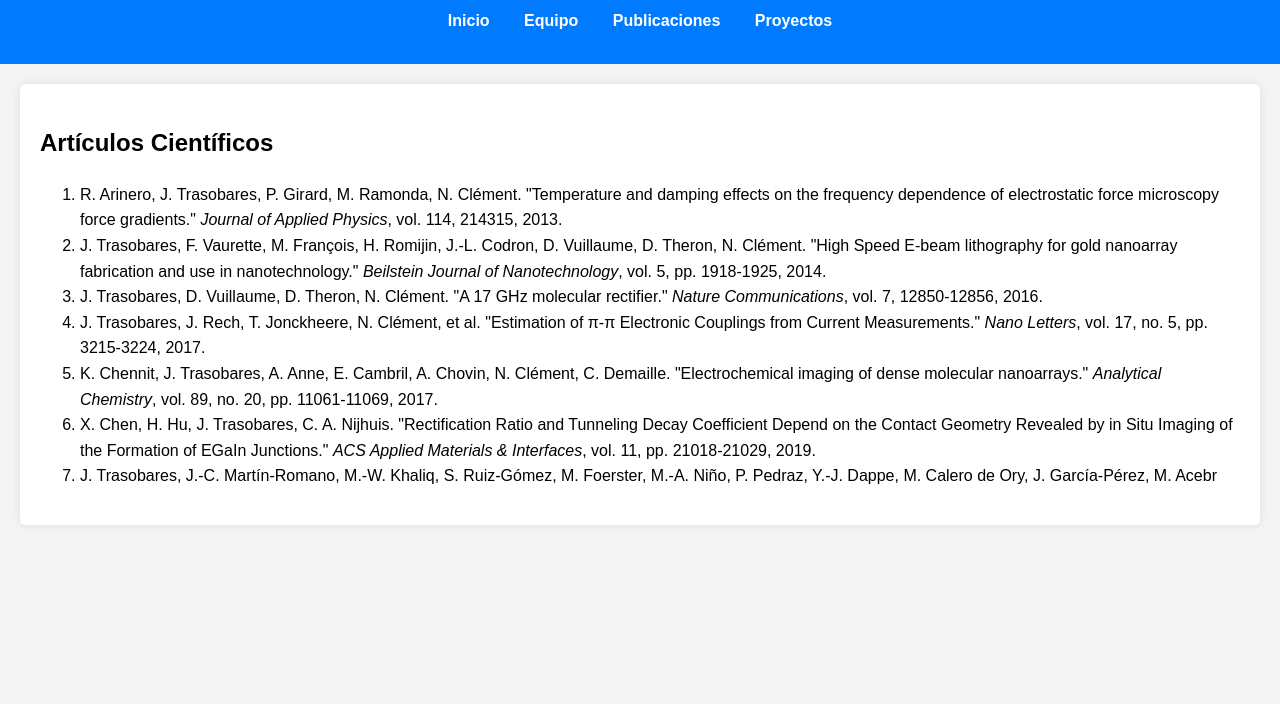
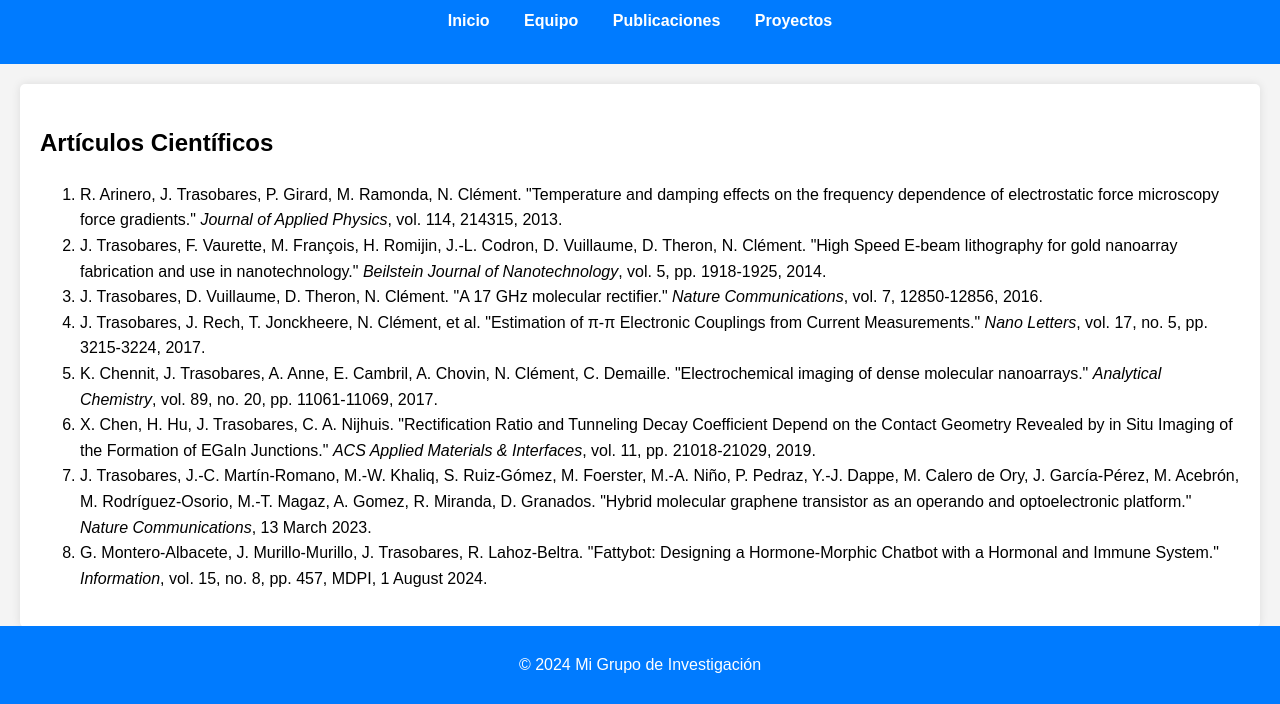
Before and after one commit to jtrasoba/chibs, a plain HTML site: page publicaciones.html in a window 1280 px wide. Shown: the part 96-800 px from the top of the page. Drawn offline with Linux system fonts and the light colour scheme.

Commit message:
Update publicaciones.html

```diff
--- a/publicaciones.html
+++ b/publicaciones.html
@@ -26,4 +26,13 @@
             <li>J. Trasobares, J. Rech, T. Jonckheere, N. Clément, et al. "Estimation of π-π Electronic Couplings from Current Measurements." <em>Nano Letters</em>, vol. 17, no. 5, pp. 3215-3224, 2017.</li>
             <li>K. Chennit, J. Trasobares, A. Anne, E. Cambril, A. Chovin, N. Clément, C. Demaille. "Electrochemical imaging of dense molecular nanoarrays." <em>Analytical Chemistry</em>, vol. 89, no. 20, pp. 11061-11069, 2017.</li>
             <li>X. Chen, H. Hu, J. Trasobares, C. A. Nijhuis. "Rectification Ratio and Tunneling Decay Coefficient Depend on the Contact Geometry Revealed by in Situ Imaging of the Formation of EGaIn Junctions." <em>ACS Applied Materials & Interfaces</em>, vol. 11, pp. 21018-21029, 2019.</li>
-            <li>J. Trasobares, J.-C. Martín-Romano, M.-W. Khaliq, S. Ruiz-Gómez, M. Foerster, M.-A. Niño, P. Pedraz, Y.-J. Dappe, M. Calero de Ory, J. García-Pérez, M. Acebr
+            <li>J. Trasobares, J.-C. Martín-Romano, M.-W. Khaliq, S. Ruiz-Gómez, M. Foerster, M.-A. Niño, P. Pedraz, Y.-J. Dappe, M. Calero de Ory, J. García-Pérez, M. Acebrón, M. Rodríguez-Osorio, M.-T. Magaz, A. Gomez, R. Miranda, D. Granados. "Hybrid molecular graphene transistor as an operando and optoelectronic platform." <em>Nature Communications</em>, 13 March 2023.</li>
+            <li>G. Montero-Albacete, J. Murillo-Murillo, J. Trasobares, R. Lahoz-Beltra. "Fattybot: Designing a Hormone-Morphic Chatbot with a Hormonal and Immune System." <em>Information</em>, vol. 15, no. 8, pp. 457, MDPI, 1 August 2024.</li>
+        </ol>
+    </section>
+
+    <footer>
+        <p>© 2024 Mi Grupo de Investigación</p>
+    </footer>
+</body>
+</html>
```
